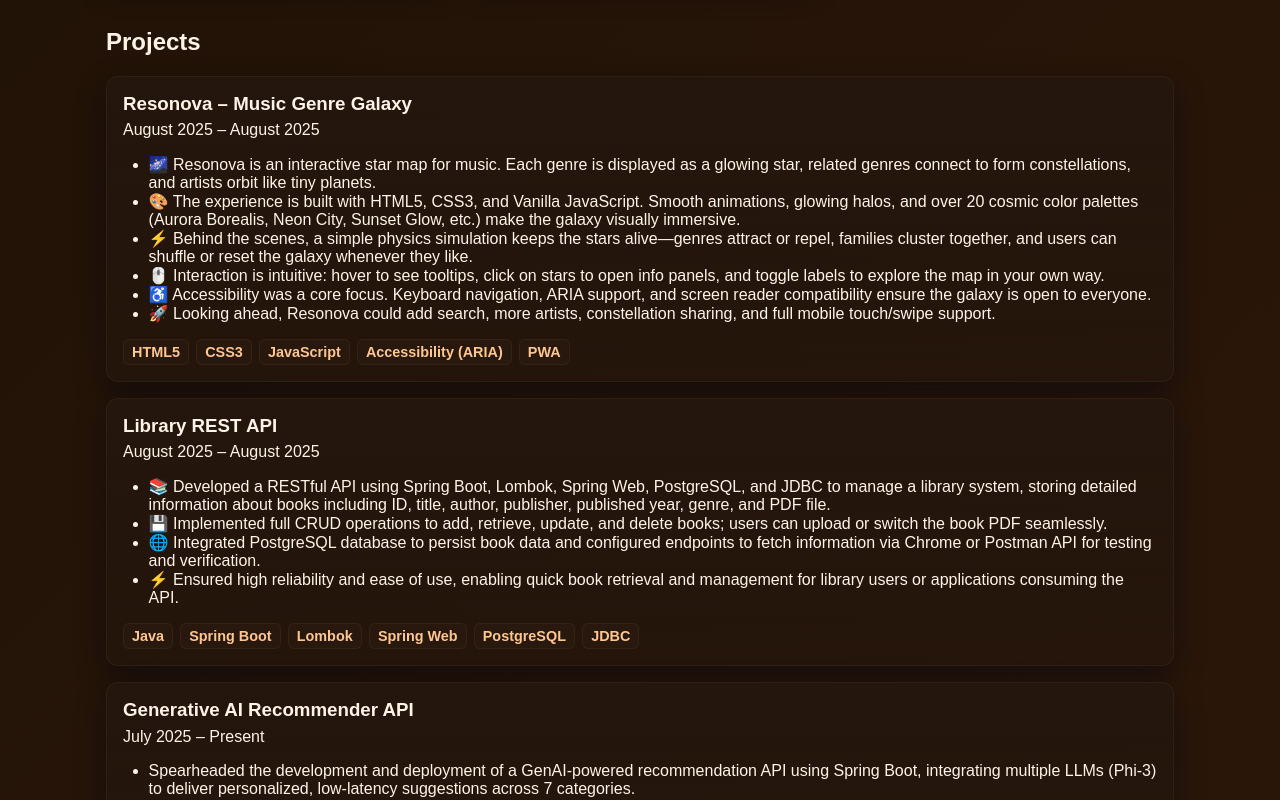
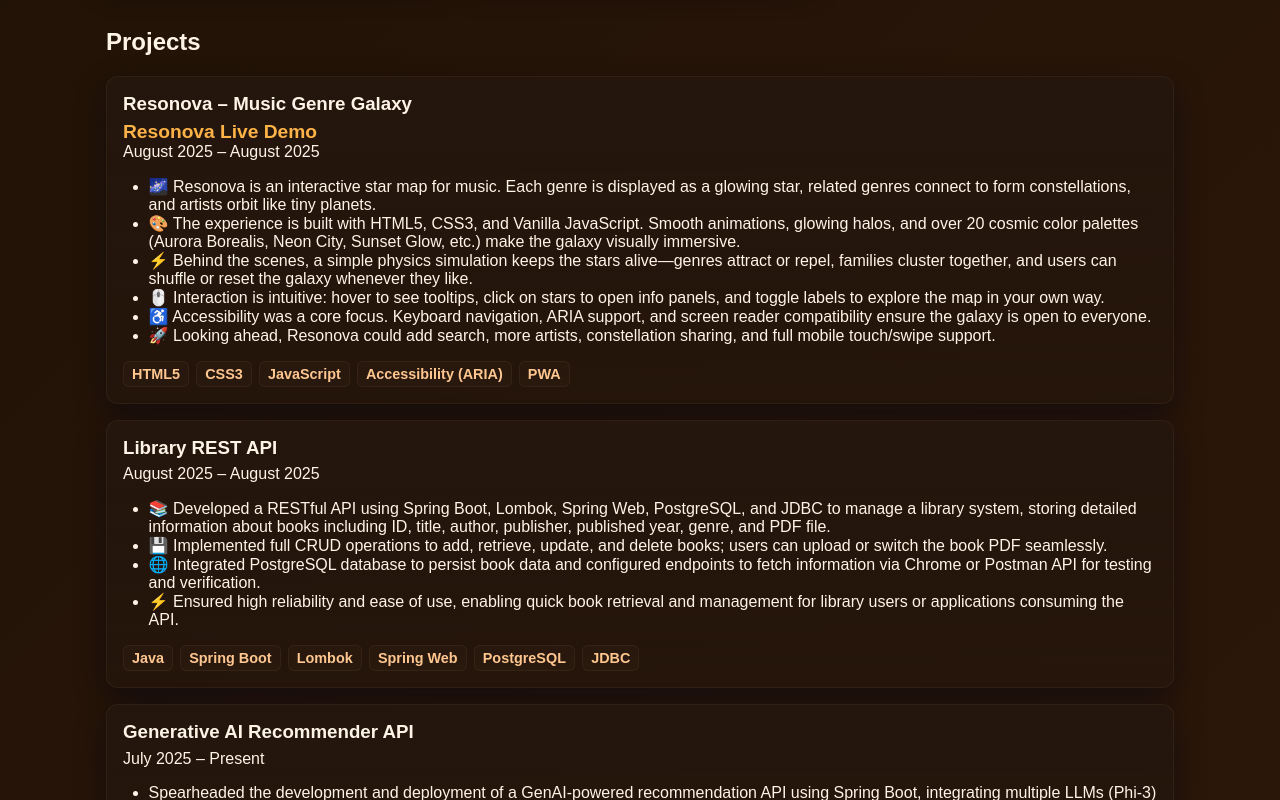
Before and after one commit to SoultySprings/portfolio, an Angular app: page / in a window 1280 px wide. Shown: the part 1940-2740 px from the top of the page. Built offline with nearby package versions, Linux system fonts and the light colour scheme; a web font is replaced by a local one.

Commit message:
resonova changes

```diff
--- a/src/app/portfolio/portfolio.html
+++ b/src/app/portfolio/portfolio.html
@@ -277,6 +277,7 @@
                     <div class="pc-inner project-links">
 
                         <h3>Resonova – Music Genre Galaxy</h3>
+                        <a class="project-links" href="https://resonova-rmn.vercel.app/">Resonova Live Demo</a>
                         <p style="margin-block-start: 0em;margin-block-end: 0em;">August 2025 – August 2025</p>
                         <ul class="ula projcont" style="padding-inline-start: 2vw;">
                             <li>🌌 Resonova is an interactive star map for music. Each genre is displayed as a glowing
```
